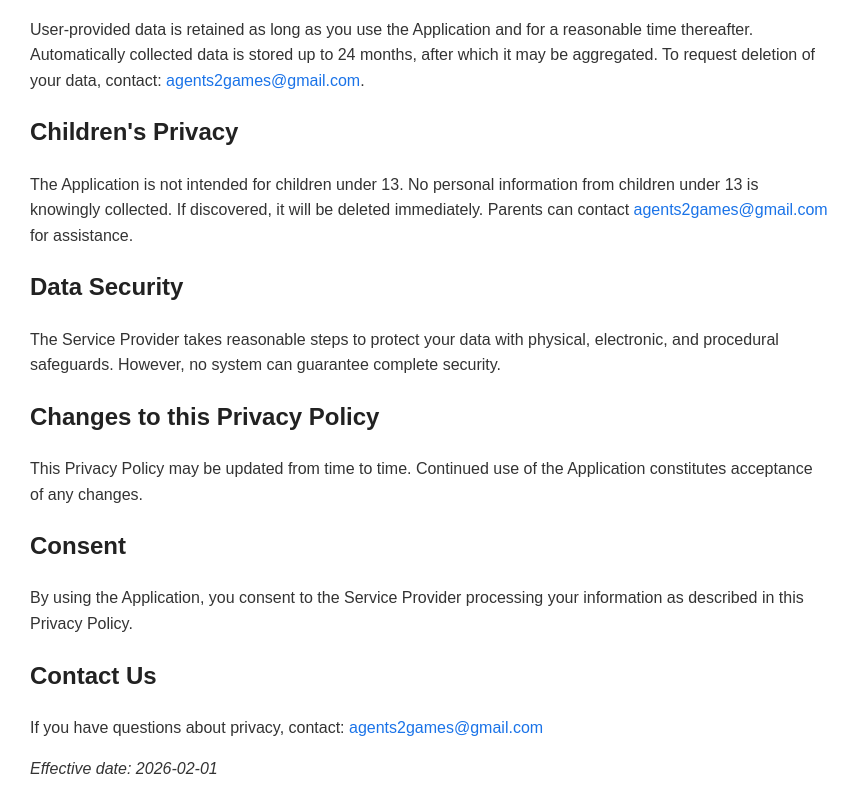
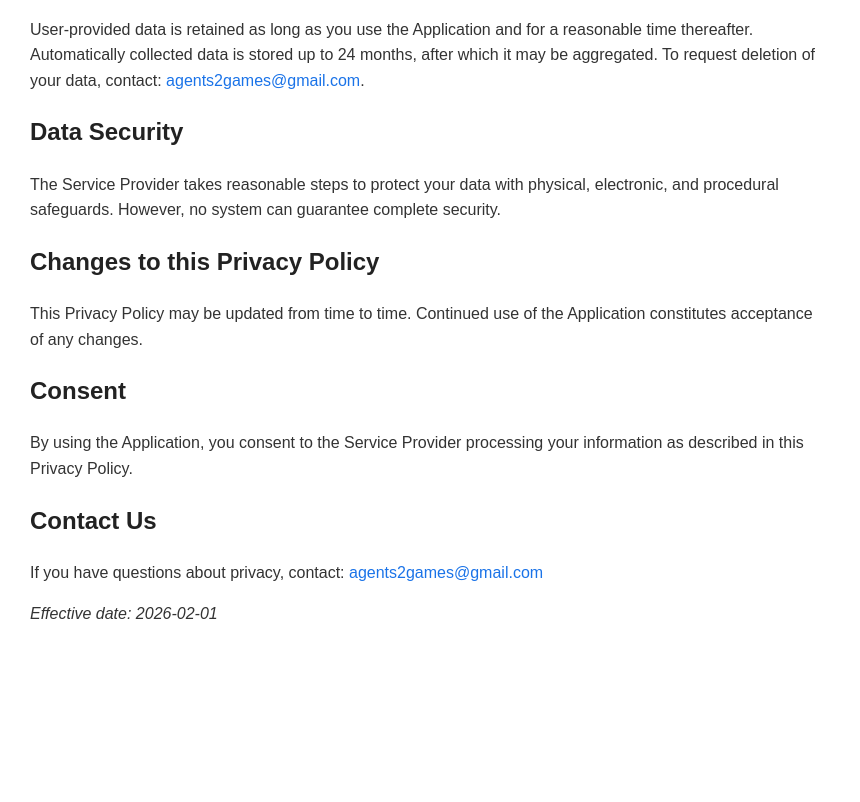
Before and after one commit to agents2games/Goon_beaters-legal, a plain HTML site: page privacy-policy.html in a window 1280 px wide. Shown: the part 1567-2369 px from the top of the page, without its empty margins (0-860 px from the left). After the commit the page ends 2214 px from the top, so only its background shows below. Drawn offline with Linux system fonts and the light colour scheme.

Commit message:
Update privacy-policy.html

```diff
--- a/privacy-policy.html
+++ b/privacy-policy.html
@@ -81,9 +81,6 @@
     <h2>Data Retention</h2>
     <p>User-provided data is retained as long as you use the Application and for a reasonable time thereafter. Automatically collected data is stored up to 24 months, after which it may be aggregated. To request deletion of your data, contact: <a href="mailto:agents2games@gmail.com">agents2games@gmail.com</a>.</p>
 
-    <h2>Children's Privacy</h2>
-    <p>The Application is not intended for children under 13. No personal information from children under 13 is knowingly collected. If discovered, it will be deleted immediately. Parents can contact <a href="mailto:agents2games@gmail.com">agents2games@gmail.com</a> for assistance.</p>
-
     <h2>Data Security</h2>
     <p>The Service Provider takes reasonable steps to protect your data with physical, electronic, and procedural safeguards. However, no system can guarantee complete security.</p>
 
```
